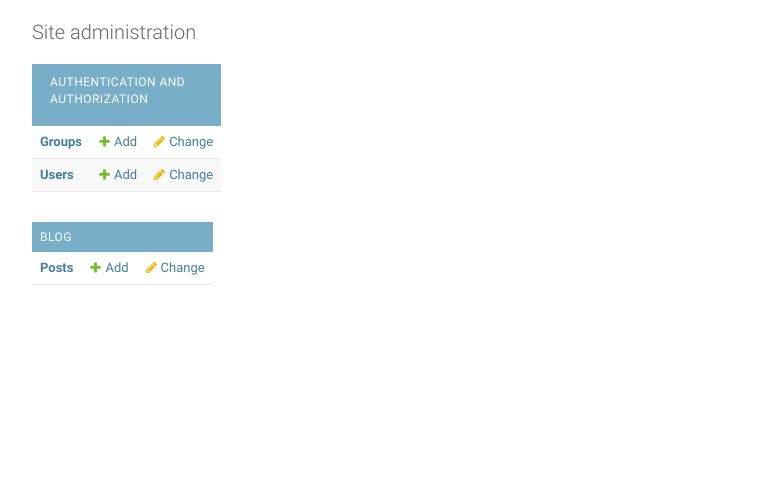
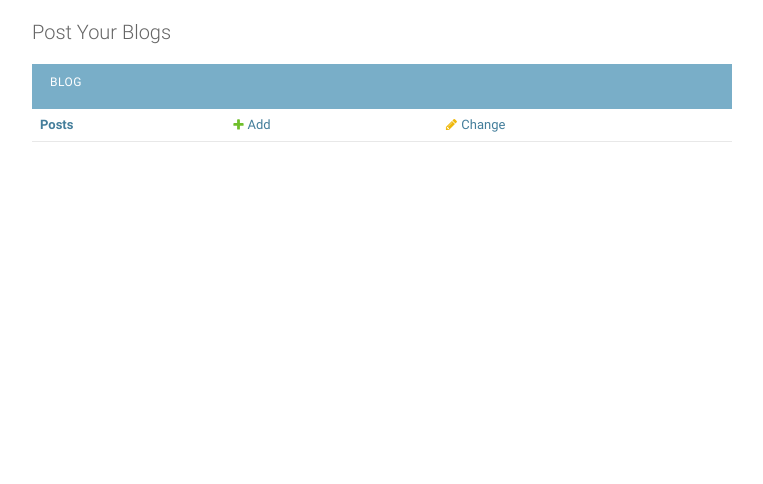
Before and after one commit to itssafi/djangoapp, a Django app: page /user/home/ in a window 1280 px wide. Shown: the part 68-552 px from the top of the page, without its empty margins (8-771 px from the left). Run offline with Django 3.2, Linux system fonts and the light colour scheme; a user stored in the database is signed in.

Commit message:
Changing user home page

```diff
--- a/blog/templates/registration/home.html
+++ b/blog/templates/registration/home.html
@@ -21,29 +21,12 @@
     	<!-- END Header -->
     	<!-- Content -->
     	<div id="content" class="colMS">
-        	<h1>Site administration</h1>
+        	<h1>Post Your Blogs</h1>
 			<div id="content-main">
-				<div class="app-auth module">
-        			<table>
-        				<caption>
-            				<p class="section" title="Models in the Authentication and Authorization application">Authentication and Authorization</p>
-        				</caption>
-			            <tr class="model-group">
-			                <th scope="row"><a href="/admin/auth/group/">Groups</a></th>
-            		        <td><a href="/admin/auth/group/add/" class="addlink">Add</a></td>
-		        	        <td><a href="/admin/auth/group/" class="changelink">Change</a></td>
-			            </tr>
-			            <tr class="model-user">
-			                <th scope="row"><a href="/admin/auth/user/">Users</a></th>
-			                <td><a href="/admin/auth/user/add/" class="addlink">Add</a></td>
-			                <td><a href="/admin/auth/user/" class="changelink">Change</a></td>
-			            </tr>
-			        </table>
-	        	</div>
 		        <div class="app-blog module">
-	    	    <table>
+	    	    <table width=700>
 	        		<caption>
-	            		<a href="/admin/blog/" class="section" title="Models in the Blog application">Blog</a>
+	            		<p href="/admin/blog/" class="section" title="Models in the Blog application">Blog</p>
 			        </caption>
 	            	<tr class="model-post">
 		                <th scope="row"><a href="/admin/blog/post/">Posts</a></th>
```
Also changed, not shown: db.sqlite3.
